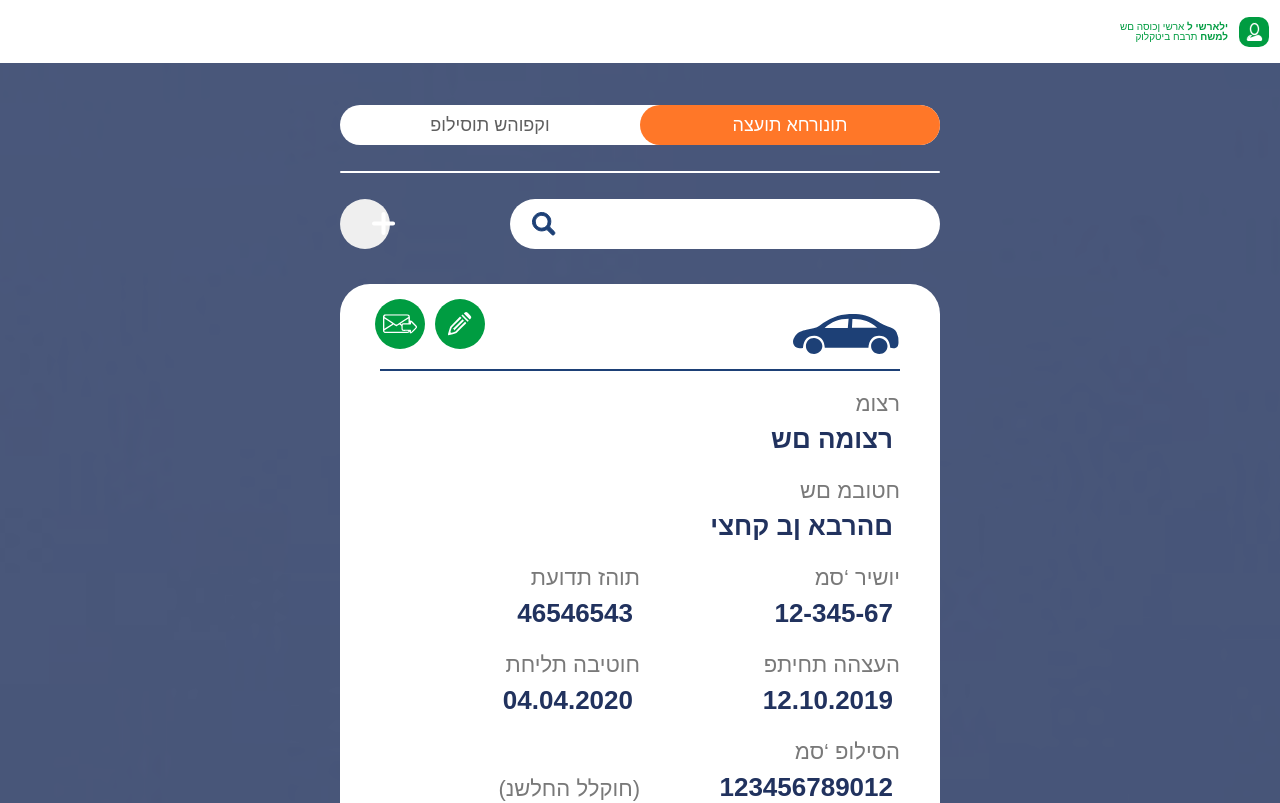
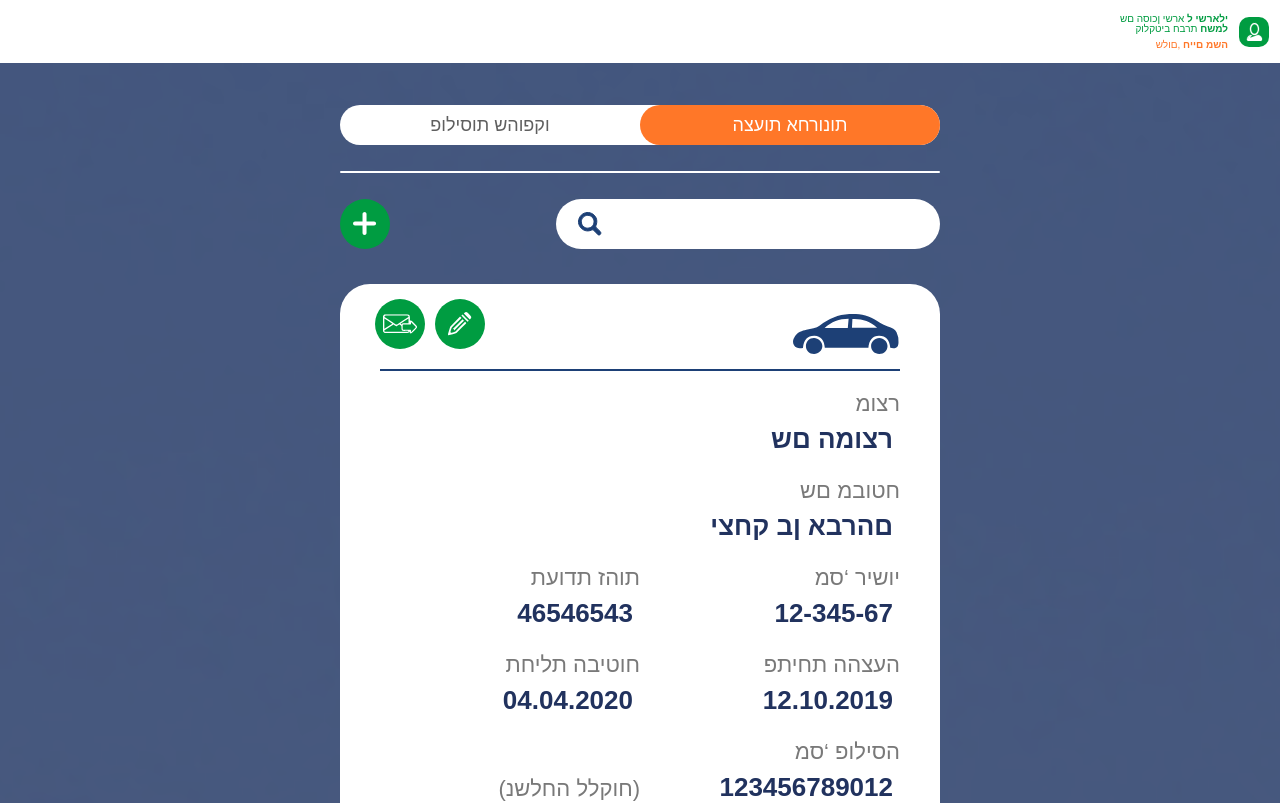
Before and after one commit to volbur/shlomo-vue, a Vue app: page /admin in a window 1280 px wide. Shown: the top 803 px of the page. Built offline with nearby package versions, Linux system fonts and the light colour scheme.

Commit message:
Add scoped

```diff
--- a/src/App.vue
+++ b/src/App.vue
@@ -1,6 +1,10 @@
 <template>
   <router-view></router-view>
 </template>
+
+<script>
+export default {};
+</script>
 
 <style lang="scss">
 * {
--- a/src/components/Card.vue
+++ b/src/components/Card.vue
@@ -82,7 +82,7 @@ export default {
 };
 </script>
 
-<style lang="scss">
+<style lang="scss" scoped>
 .card {
   list-style: none;
 
--- a/src/components/Header.vue
+++ b/src/components/Header.vue
@@ -16,7 +16,7 @@
   </header>
 </template>
 
-<style lang="scss">
+<style lang="scss" scoped>
 .header {
   &__wrapper {
     padding-right: 11px;
--- a/src/components/TableOffers.vue
+++ b/src/components/TableOffers.vue
@@ -32,7 +32,7 @@ export default {
 };
 </script>
 
-<style lang="scss">
+<style lang="scss" scoped>
 .table-offers {
   list-style: none;
   &__heads {
--- a/src/components/UI/BaseButton.vue
+++ b/src/components/UI/BaseButton.vue
@@ -100,6 +100,9 @@ export default {
   .btn.round {
     width: 50px;
     height: 50px;
+    &::before {
+      left: unset;
+    }
   }
 }
 
--- a/src/components/UI/BaseInput.vue
+++ b/src/components/UI/BaseInput.vue
@@ -74,7 +74,7 @@ export default {
 };
 </script>
 
-<style lang="scss">
+<style lang="scss" scoped>
 .base-input {
   padding: 0 22px;
   width: 100%;
--- a/src/components/UI/IconAvatar.vue
+++ b/src/components/UI/IconAvatar.vue
@@ -2,7 +2,7 @@
   <a href="#" class="icon-avatar"></a>
 </template>
 
-<style lang="scss">
+<style lang="scss" scoped>
 .icon-avatar {
   display: inline-block;
   width: 40px;
--- a/src/pages/Admin.vue
+++ b/src/pages/Admin.vue
@@ -12,7 +12,7 @@
         </div>
         <div class="admin__divider"></div>
         <div class="admin__search">
-          <BaseButton :round="true" :icon="true" :mode="'green'"
+          <BaseButton :round="true" :icon="true" :mode="'primary'"
             >השדח העצה</BaseButton
           >
           <BaseInput
@@ -161,7 +161,7 @@ export default {
 };
 </script>
 
-<style lang="scss">
+<style lang="scss" scoped>
 .main {
   background: url("../assets/img/bg-build-desctop.jpg") center center/cover
     no-repeat;
--- a/src/pages/Authorization.vue
+++ b/src/pages/Authorization.vue
@@ -31,7 +31,7 @@ export default {
 };
 </script>
 
-<style lang="scss">
+<style lang="scss" scoped>
 .main {
   background: url("../assets/img/bg-build-mobile.jpg") center center/cover;
 }
```
